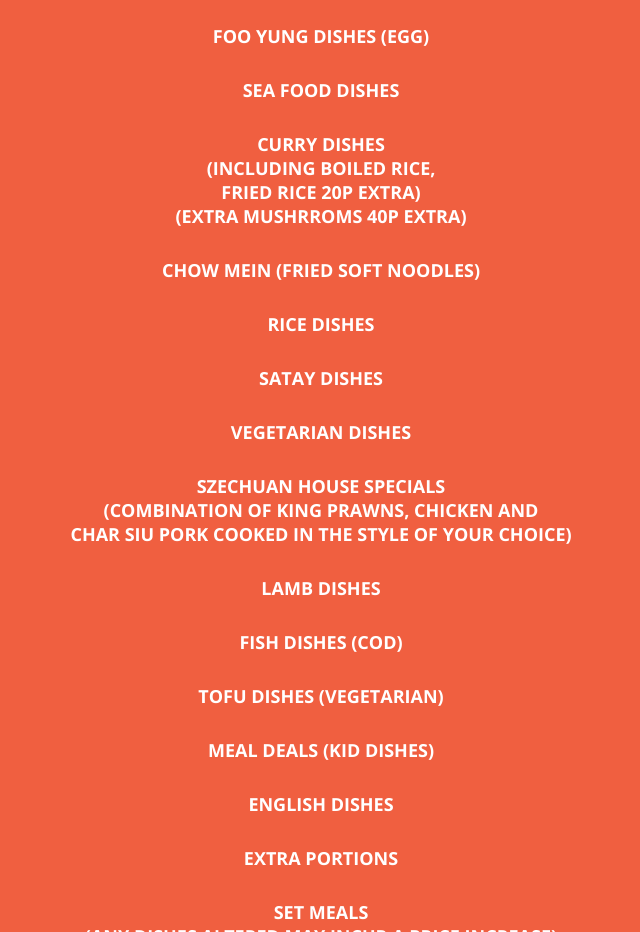
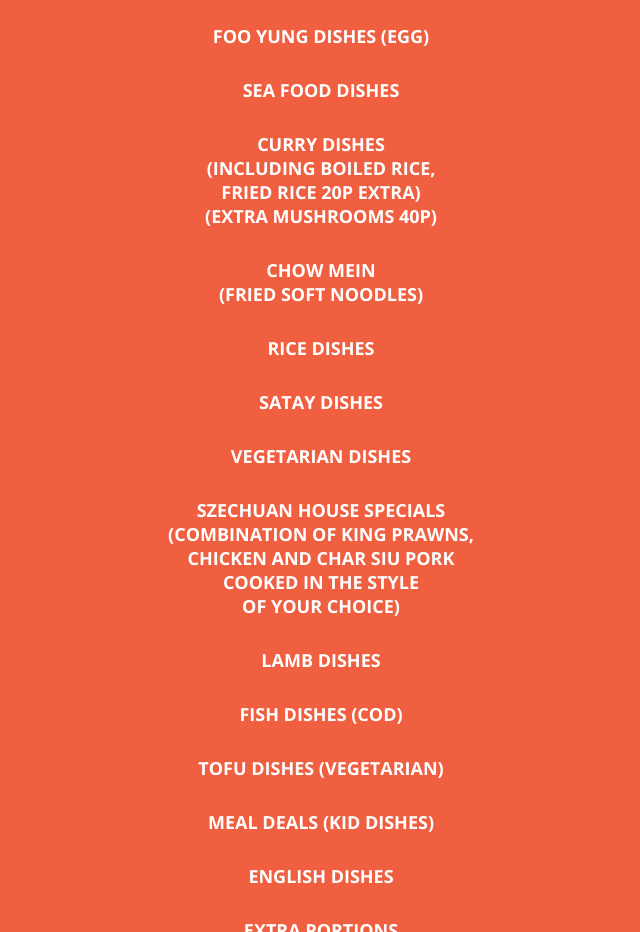
Before and after one commit to SzechuanHouse/Home, a website: page index.html in a window 1280 px wide. Shown: the part 1540-2472 px from the top of the page, without its empty margins (319-959 px from the left). Drawn offline with nearby package versions, Linux system fonts and the light colour scheme.

```diff
--- a/index.html
+++ b/index.html
@@ -421,7 +421,7 @@
           <div aria-multiselectable="true" id="accordion" role="tablist">
 			<div class="card" style="color:white;">
 				<div class="card-header" id="headingTwo" role="tab" aria-controls="Chef" aria-expanded="false" class="collapsed" data-parent="#accordion" data-toggle="collapse" href="#Chef">
-					<h5 class="mb-0"><button class="btn btn-primary btn-lg btn-block" type="button"><a  style="color:white;">Chef's Special Selected<br> Cantonsese Dishes</a></button>
+					<h5 class="mb-0"><button class="btn btn-primary btn-lg btn-block" type="button"><a  style="color:white;">Chef's Special <br>Selected Cantonsese Dishes</a></button>
 					</h5>
 				</div>
 				<div aria-labelledby="headingTwo" class="collapse" id="Chef" role="tabpanel">
@@ -1518,7 +1518,7 @@
           <div aria-multiselectable="true" id="accordion" role="tablist">
 			<div class="card" style="color:white;">
 				<div class="card-header" id="headingTwo" role="tab" aria-controls="Curry" aria-expanded="false" class="collapsed" data-parent="#accordion" data-toggle="collapse" href="#Curry" >
-					<h5 class="mb-0"><button class="btn btn-primary btn-lg btn-block" type="button"><a style="color:white;">Curry Dishes<br> (Including Boiled Rice,<br> Fried Rice 20p Extra) <br>(Extra Mushrroms 40p extra)</a></button>
+					<h5 class="mb-0"><button class="btn btn-primary btn-lg btn-block" type="button"><a style="color:white;">Curry Dishes<br> (Including Boiled Rice,<br> Fried Rice 20p Extra) <br>(Extra Mushrooms 40p)</a></button>
 					</h5>
 				</div>
 				<div aria-labelledby="headingTwo" class="collapse" id="Curry" role="tabpanel">
@@ -1636,7 +1636,7 @@
           <div aria-multiselectable="true" id="accordion" role="tablist">
 			<div class="card" style="color:white;">
 				<div class="card-header" id="headingTwo" role="tab" aria-controls="ChowMein" aria-expanded="false" class="collapsed" data-parent="#accordion" data-toggle="collapse" href="#ChowMein">
-					<h5 class="mb-0"><button class="btn btn-primary btn-lg btn-block" type="button"><a  style="color:white;">Chow Mein (Fried Soft Noodles) </a></button>
+					<h5 class="mb-0"><button class="btn btn-primary btn-lg btn-block" type="button"><a  style="color:white;">Chow Mein<br> (Fried Soft Noodles) </a></button>
 					</h5>
 				</div>
 				<div aria-labelledby="headingTwo" class="collapse" id="ChowMein" role="tabpanel">
@@ -2122,7 +2122,7 @@
           <div aria-multiselectable="true" id="accordion" role="tablist">
 			<div class="card" style="color:white;">
 				<div class="card-header" id="headingTwo" role="tab" aria-controls="SzechuanHouse" aria-expanded="false" class="collapsed" data-parent="#accordion" data-toggle="collapse" href="#SzechuanHouse">
-					<h5 class="mb-0"><button class="btn btn-primary btn-lg btn-block" type="button"><a  style="color:white;">Szechuan House Specials <br> (Combination of King Prawns, Chicken and <br>Char Siu Pork Cooked in the Style of Your Choice)</a></button>
+					<h5 class="mb-0"><button class="btn btn-primary btn-lg btn-block" type="button"><a  style="color:white;">Szechuan House Specials <br> (Combination of King Prawns,<br> Chicken and Char Siu Pork<br> Cooked in the Style<br> of Your Choice)</a></button>
 					</h5>
 				</div>
 				<div aria-labelledby="headingTwo" class="collapse" id="SzechuanHouse" role="tabpanel">
@@ -2766,7 +2766,7 @@
   <div aria-multiselectable="true" id="accordion" role="tablist">
 			<div class="card" style="color:white;">
 				<div class="card-header" id="headingTwo" role="tab">
-					<h5 class="mb-0"><button class="btn btn-primary btn-lg btn-block" type="button"><a aria-controls="Set" aria-expanded="false" class="collapsed" data-parent="#accordion" data-toggle="collapse" href="#Set" style="color:white;">Set Meals<br> (Any Dishes Altered May Incur A Price Increase)</a></button>
+					<h5 class="mb-0"><button class="btn btn-primary btn-lg btn-block" type="button"><a aria-controls="Set" aria-expanded="false" class="collapsed" data-parent="#accordion" data-toggle="collapse" href="#Set" style="color:white;">Set Meals<br> (Any Dishes Altered May <br>Incur A Price Increase)</a></button>
 					</h5>
 				</div>
 				<div aria-labelledby="headingTwo" class="collapse" id="Set" role="tabpanel">
```
